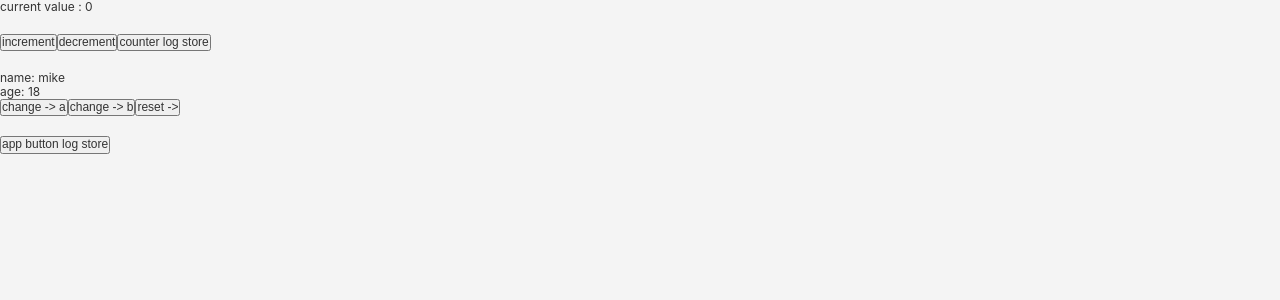
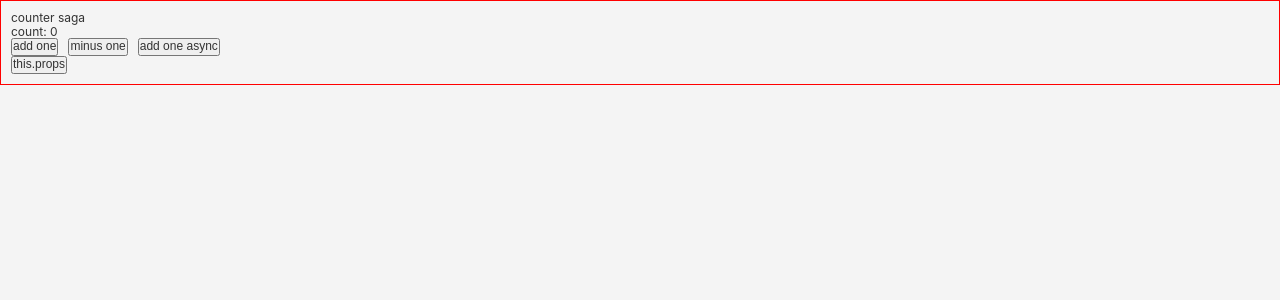
Before and after one commit to jiangxiaoxin/search-nes, a React (Create React App) app: page / in a window 1280 px wide. Shown: the top 300 px of the page. Built offline with nearby package versions, Linux system fonts and the light colour scheme.

Commit message:
counter - saga

```diff
--- a/src/App.jsx
+++ b/src/App.jsx
@@ -1,10 +1,15 @@
 import React, { Component } from 'react';
 import './App.css';
 
-import Counter from './counter/Counter.jsx';
+// import Counter from './counter/Counter.jsx';
+
+import CounterSaga from './counter-saga/Counter.jsx';
 
 import { Provider } from "react-redux";
-import store from './counter/store';
+
+// import store from './counter/store';
+
+import store from './counter-saga/store';
 
 class App extends Component {
 
@@ -12,8 +17,12 @@ class App extends Component {
     return (
       <Provider store={ store }>
         <div>
-          <Counter />
-          <button onClick={ () => { console.log('app log', this.props) }}>app button log store</button>
+
+          <CounterSaga />
+
+          {/* <Counter />
+          <button onClick={ () => { console.log('app log', this.props) }}>app button log store</button> */}
+
         </div>
       </Provider>
     )
--- /dev/null
+++ b/src/counter-saga/Counter.jsx
@@ -0,0 +1,39 @@
+import React from 'react'
+import { connect } from 'react-redux'
+import { addOne, minusOne, addOneAsync } from './action'
+
+
+class CounterSaga extends React.Component {
+
+
+  render() {
+    return (
+      <div style={{padding: 10, border: '1px solid red'}}>
+        <p>counter saga</p>
+        <p>count: {this.props.currCount}</p>
+        <div>
+          <button onClick={this.props.addOne} style={{marginRight: 10}}>add one</button>
+          <button onClick={this.props.minusOne} style={{marginRight: 10}}>minus one</button>
+          <button onClick={this.props.addOneAsync} style={{marginRight: 10}}>add one async</button>
+        </div>
+        <button onClick={() => {console.log(this.props)}}>this.props</button>
+      </div>
+    )
+  }
+}
+
+const mapStateToProps = (state, ownProps) => {
+  return {
+    currCount: state.currCount
+  }
+}
+
+const mapDispatchToProps = (dispatch, ownProps) => {
+  return {
+    addOne: () => dispatch(addOne()),
+    minusOne: () => dispatch(minusOne()),
+    addOneAsync: () => dispatch(addOneAsync()),
+  }
+}
+
+export default connect(mapStateToProps, mapDispatchToProps)(CounterSaga)
--- /dev/null
+++ b/src/counter-saga/action.js
@@ -0,0 +1,25 @@
+export const ADD_ONE = 'ADD_ONE'
+export const MINUS_ONE = 'MINUS_ONE'
+export const ADD_ONE_ASYNC = 'ADD_ONE_ASYNC'
+
+
+export function addOne() {
+  return {
+    type: ADD_ONE,
+    value: 1
+  }
+}
+
+export function minusOne() {
+  return {
+    type: MINUS_ONE,
+    value: -1
+  }
+}
+
+export function addOneAsync() {
+  return {
+    type: ADD_ONE_ASYNC,
+    value: 1
+  }
+}
--- /dev/null
+++ b/src/counter-saga/reducer.js
@@ -0,0 +1,19 @@
+import { ADD_ONE, MINUS_ONE } from './action'
+
+import { combineReducers } from 'redux'
+
+const counterReducer = (state = 0, action) => {
+  switch(action.type) {
+    case ADD_ONE:
+    case MINUS_ONE:
+      return state + action.value
+    default:
+      return state
+  }
+}
+
+const rootReducer = combineReducers({
+  currCount: counterReducer
+})
+
+export default rootReducer
--- /dev/null
+++ b/src/counter-saga/saga.js
@@ -0,0 +1,18 @@
+import { takeLatest, put, call } from 'redux-saga/effects'
+import { delay } from 'redux-saga'
+
+import { ADD_ONE, MINUS_ONE, ADD_ONE_ASYNC } from './action'
+
+export default function* rootSaga() {
+  yield takeLatest(ADD_ONE_ASYNC, addOneHandler)
+  yield takeLatest(MINUS_ONE, minusOneHandler)
+}
+
+function* addOneHandler(...args) {
+  yield call(delay, 2000)
+  yield put({type: ADD_ONE, value: args[0].value})
+}
+
+function* minusOneHandler() {
+  yield console.log('minusOneHandler');
+}
--- /dev/null
+++ b/src/counter-saga/store.js
@@ -0,0 +1,19 @@
+import { createStore, applyMiddleware } from 'redux'
+import rootReducer from './reducer'
+import createSagaMiddleware from "redux-saga";
+
+import rootSaga from './saga'
+
+
+const sagaMiddleware = createSagaMiddleware()
+
+const store = createStore(
+  rootReducer,
+  applyMiddleware(sagaMiddleware)
+)
+
+sagaMiddleware.run(rootSaga)
+
+console.log('store state', store.getState())
+
+export default store
```
